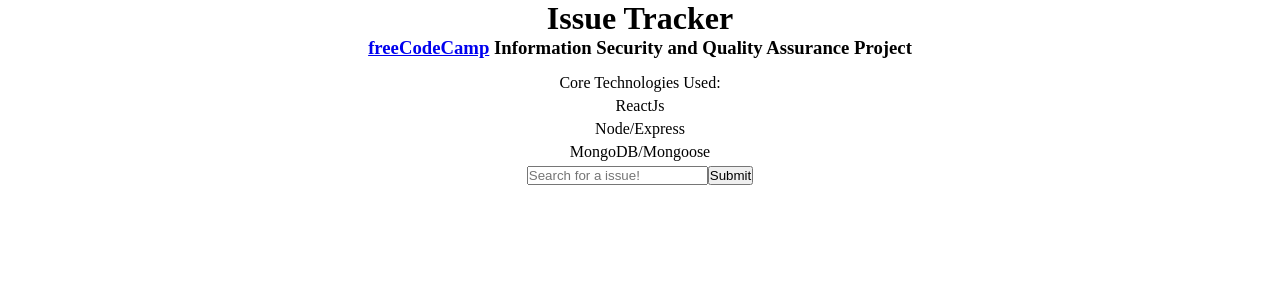
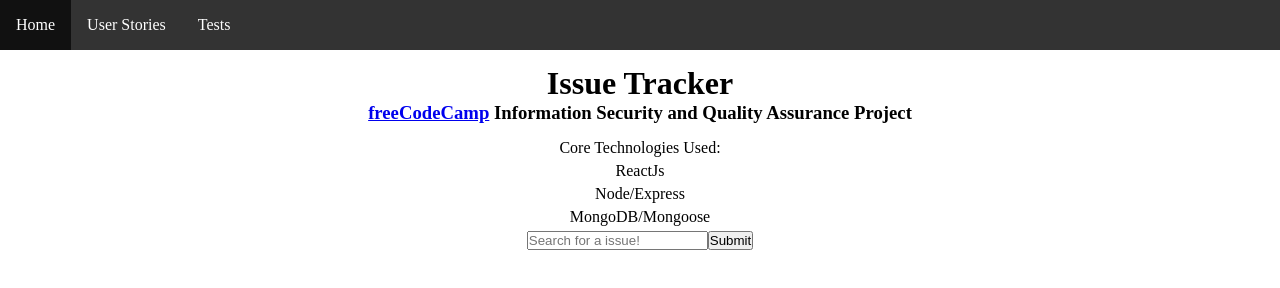
Before and after one commit to aaronmassey45/IssueTracker, a React app in the folder client/: page / in a window 1280 px wide. Built offline with nearby package versions, Linux system fonts and the light colour scheme.

Commit message:
Added Navbar

```diff
--- a/client/src/App.css
+++ b/client/src/App.css
@@ -25,7 +25,7 @@
   text-decoration: underline;
 }
 
-.homepage ul {
+ul {
   list-style-type: none;
 }
 
@@ -40,3 +40,25 @@
 .closed {
   background-color: lightgrey;
 }
+
+.navbar {
+  overflow: hidden;
+  background-color: #333;
+  margin-bottom: 15px;
+}
+
+.navbar li {
+  float: left;
+}
+
+.navbar li a {
+  display: block;
+  color: white;
+  text-align: center;
+  padding: 1rem;
+  text-decoration: none;
+}
+
+.navbar li a:hover {
+  background-color: #111;
+}
--- a/client/src/components/App.js
+++ b/client/src/components/App.js
@@ -1,18 +1,22 @@
-import React, { Component } from 'react';
+import React, { Component, Fragment } from 'react';
 import { BrowserRouter as Router, Switch, Route } from 'react-router-dom';
 
 import HomePage from './Homepage';
 import Project from './Project';
+import Navbar from './Navbar';
 import '../App.css';
 
 class App extends Component {
   render() {
     return (
       <Router>
-        <Switch>
-          <Route path="/issues/:projectName" component={Project} />
-          <Route path="/" component={HomePage} exact />
-        </Switch>
+        <Fragment>
+          <Navbar />
+          <Switch>
+            <Route path="/issues/:projectName" component={Project} />
+            <Route path="/" component={HomePage} exact />
+          </Switch>
+        </Fragment>
       </Router>
     );
   }
--- /dev/null
+++ b/client/src/components/Navbar.js
@@ -0,0 +1,18 @@
+import React from 'react';
+import { Link } from 'react-router-dom';
+
+export default () => {
+  return (
+    <ul className="navbar">
+      <li>
+        <Link to="/">Home</Link>
+      </li>
+      <li>
+        <Link to="/user-stories">User Stories</Link>
+      </li>
+      <li>
+        <Link to="/tests">Tests</Link>
+      </li>
+    </ul>
+  );
+};
```
